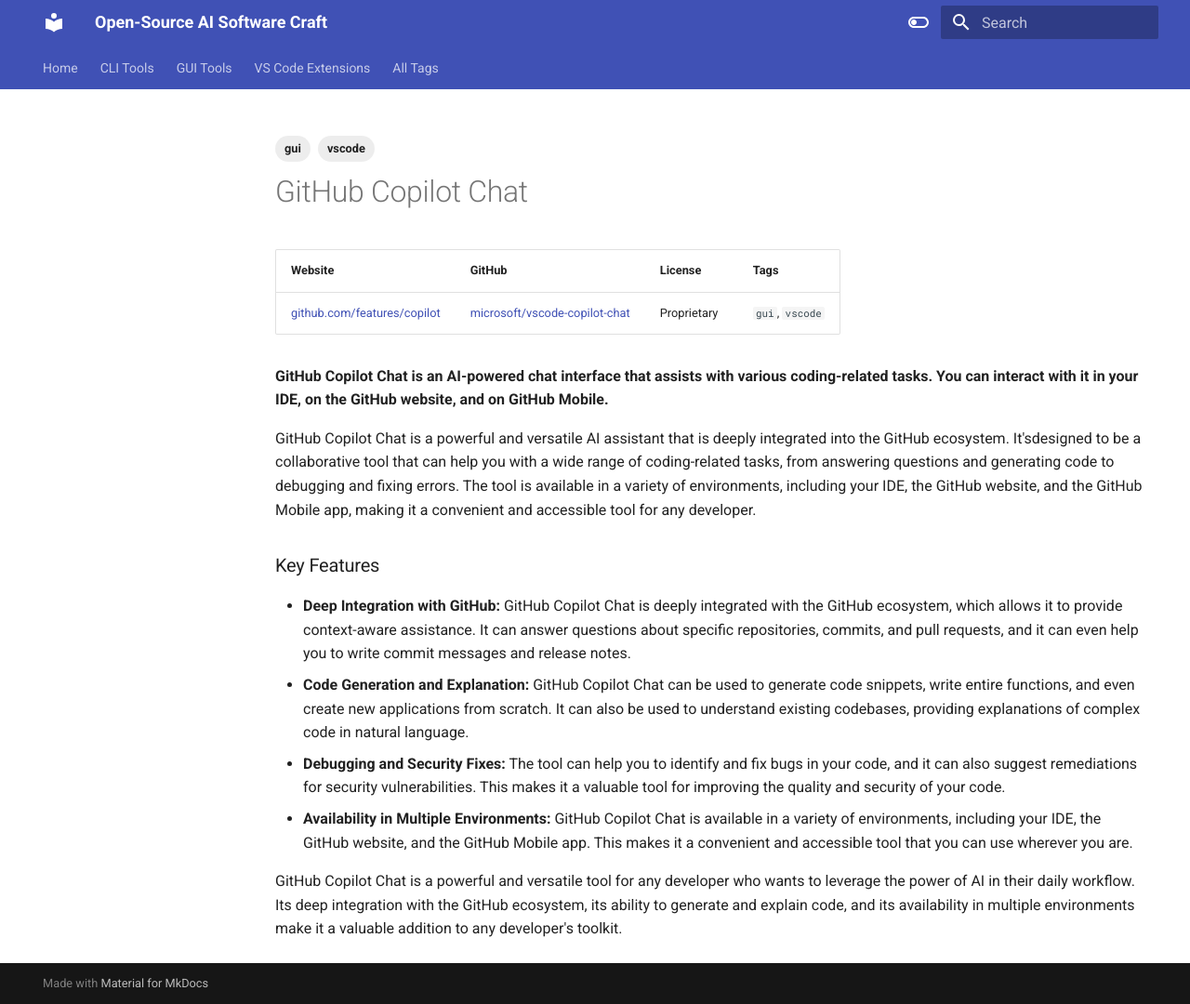
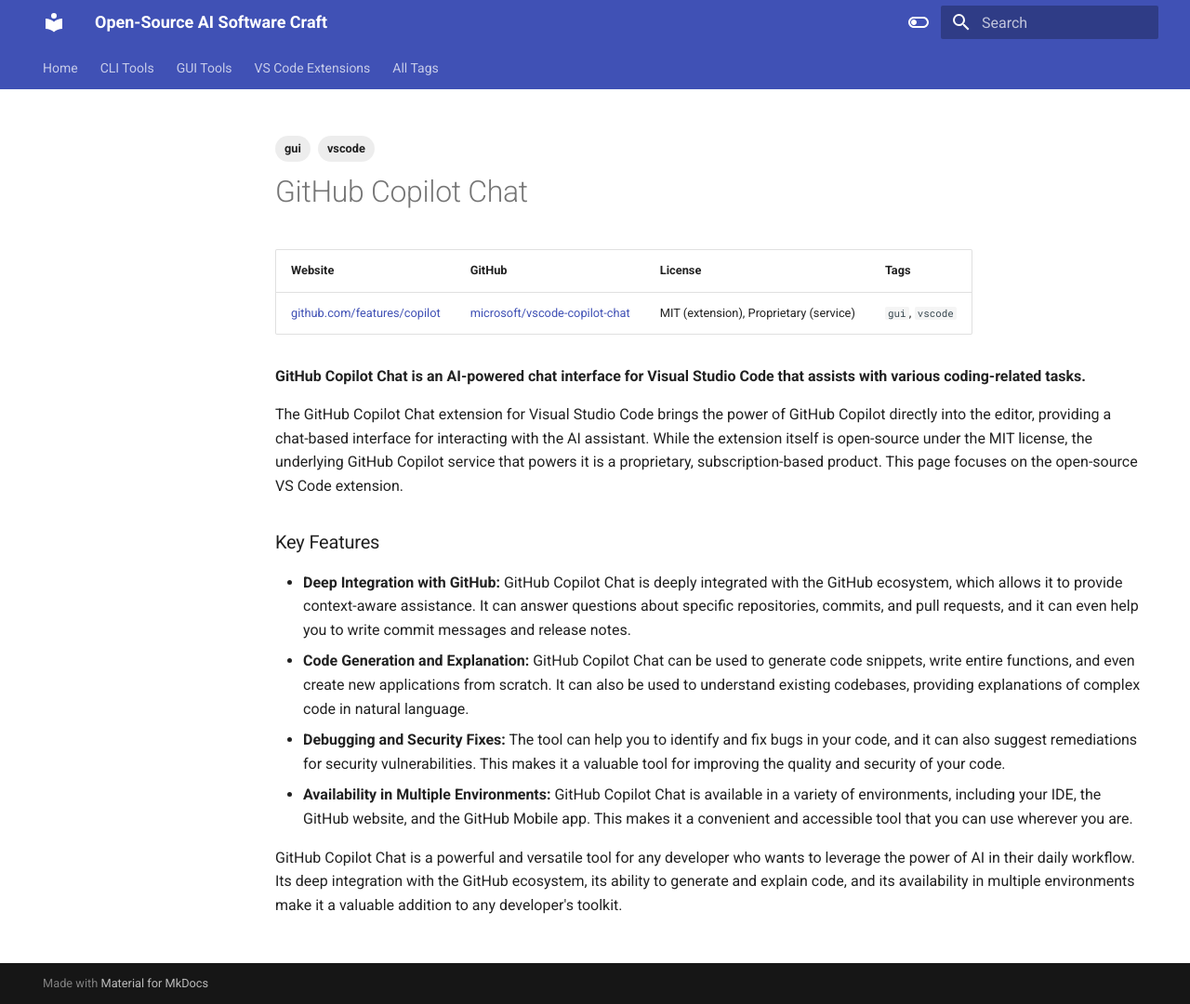
Before and after one commit to joaompinto/oss-ai-swe, an MkDocs documentation site: the page built from docs/github-copilot-chat.md, in a window 1280 px wide and 1080 px high. Shown: the whole window at 93% size. Built offline with MkDocs 1.6.1 and Material for MkDocs 9.7.7, drawn with Linux system fonts in a browser that asks for light colours.

Commit message:
docs: update github copilot chat license and description

```diff
--- a/docs/github-copilot-chat.md
+++ b/docs/github-copilot-chat.md
@@ -8,11 +8,11 @@
 
 | Website | GitHub | License | Tags |
 | --- | --- | --- | --- |
-| [github.com/features/copilot](https://github.com/features/copilot) | [microsoft/vscode-copilot-chat](https://github.com/microsoft/vscode-copilot-chat) | Proprietary | `gui`, `vscode` |
+| [github.com/features/copilot](https://github.com/features/copilot) | [microsoft/vscode-copilot-chat](https://github.com/microsoft/vscode-copilot-chat) | MIT (extension), Proprietary (service) | `gui`, `vscode` |
 
-**GitHub Copilot Chat is an AI-powered chat interface that assists with various coding-related tasks. You can interact with it in your IDE, on the GitHub website, and on GitHub Mobile.**
+**GitHub Copilot Chat is an AI-powered chat interface for Visual Studio Code that assists with various coding-related tasks.**
 
-GitHub Copilot Chat is a powerful and versatile AI assistant that is deeply integrated into the GitHub ecosystem. It'sdesigned to be a collaborative tool that can help you with a wide range of coding-related tasks, from answering questions and generating code to debugging and fixing errors. The tool is available in a variety of environments, including your IDE, the GitHub website, and the GitHub Mobile app, making it a convenient and accessible tool for any developer.
+The GitHub Copilot Chat extension for Visual Studio Code brings the power of GitHub Copilot directly into the editor, providing a chat-based interface for interacting with the AI assistant. While the extension itself is open-source under the MIT license, the underlying GitHub Copilot service that powers it is a proprietary, subscription-based product. This page focuses on the open-source VS Code extension.
 
 ### Key Features
 
```
